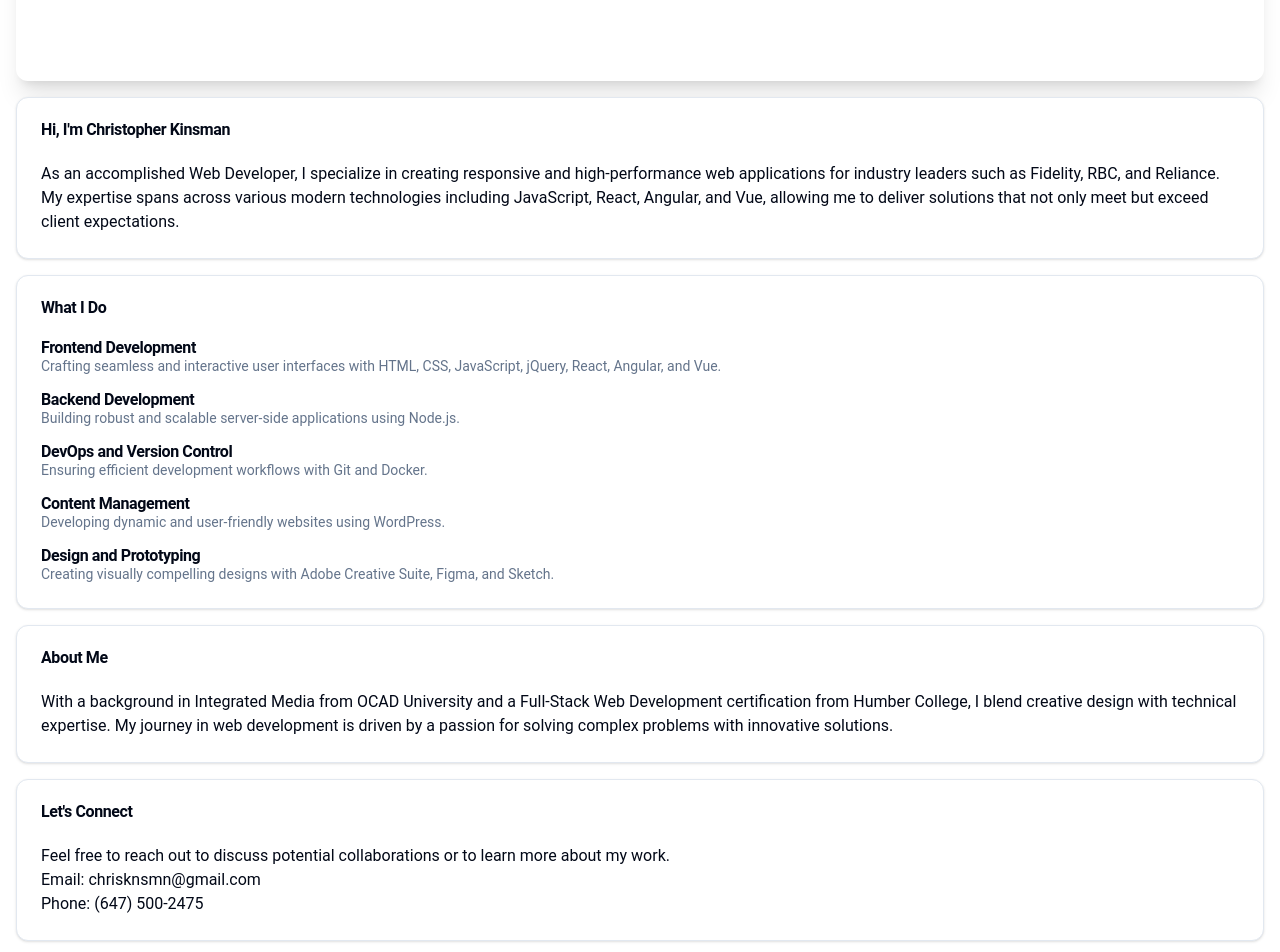
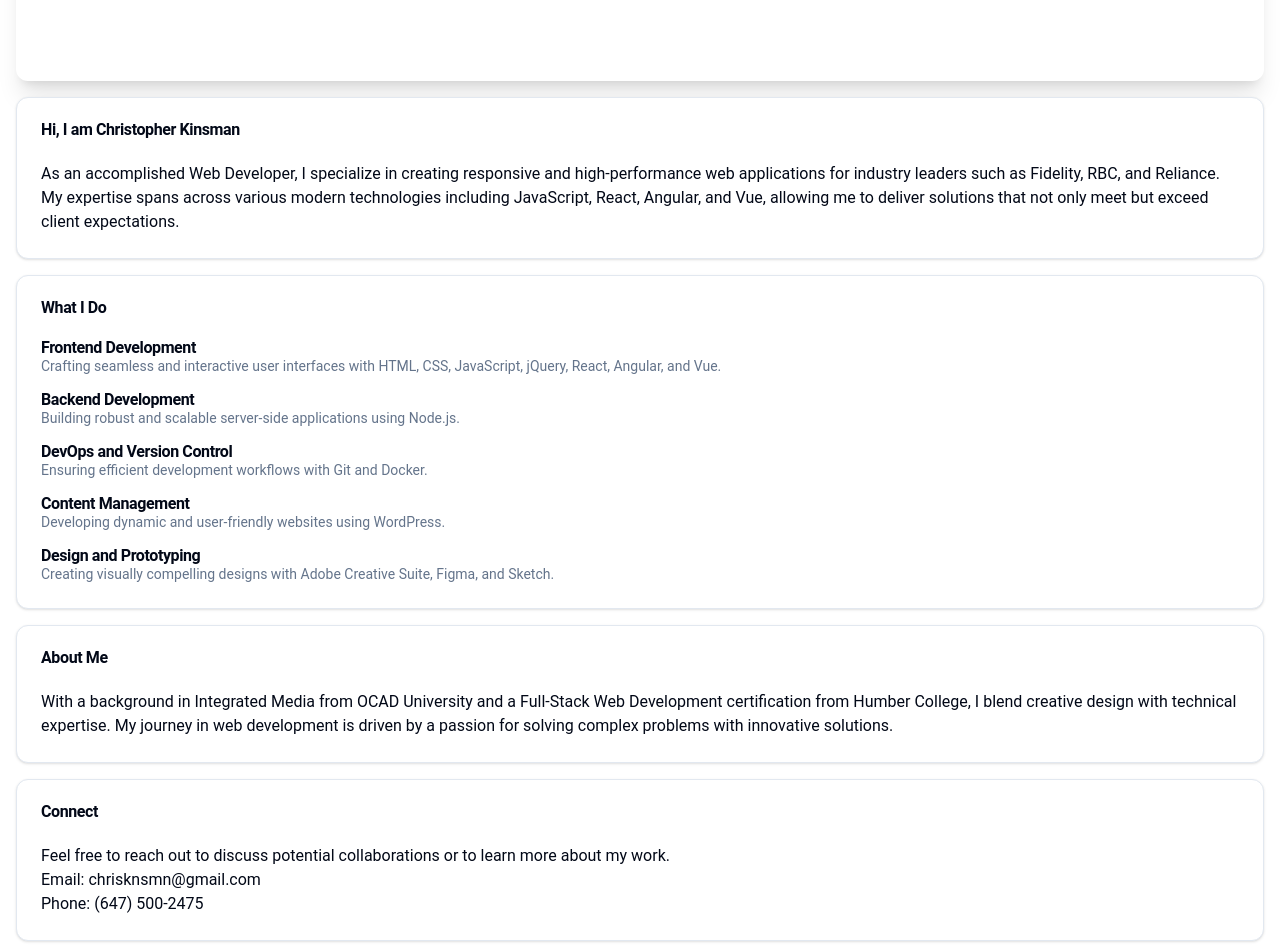
Before and after one commit to chrisknsmn/portfolio, a Next.js app: page / in a window 1280 px wide. Shown: the part 360-1312 px from the top of the page. Built offline with nearby package versions, Linux system fonts and the light colour scheme.

Commit message:
Update page.tsx

```diff
--- a/app/page.tsx
+++ b/app/page.tsx
@@ -22,7 +22,7 @@ export default function Home() {
       <div className="mt-4">
         <Card>
           <CardHeader>
-            <CardTitle>Hi, I'm Christopher Kinsman</CardTitle>
+            <CardTitle>Hi, I am Christopher Kinsman</CardTitle>
             {/* <CardDescription>Hi, I'm Christopher Kinsman</CardDescription> */}
           </CardHeader>
           <CardContent>
@@ -95,7 +95,7 @@ export default function Home() {
       <div className="mt-4">
         <Card>
           <CardHeader>
-            <CardTitle>Let's Connect</CardTitle>
+            <CardTitle>Connect</CardTitle>
             {/* <CardDescription>Hi, I'm Christopher Kinsman</CardDescription> */}
           </CardHeader>
           <CardContent>
```
